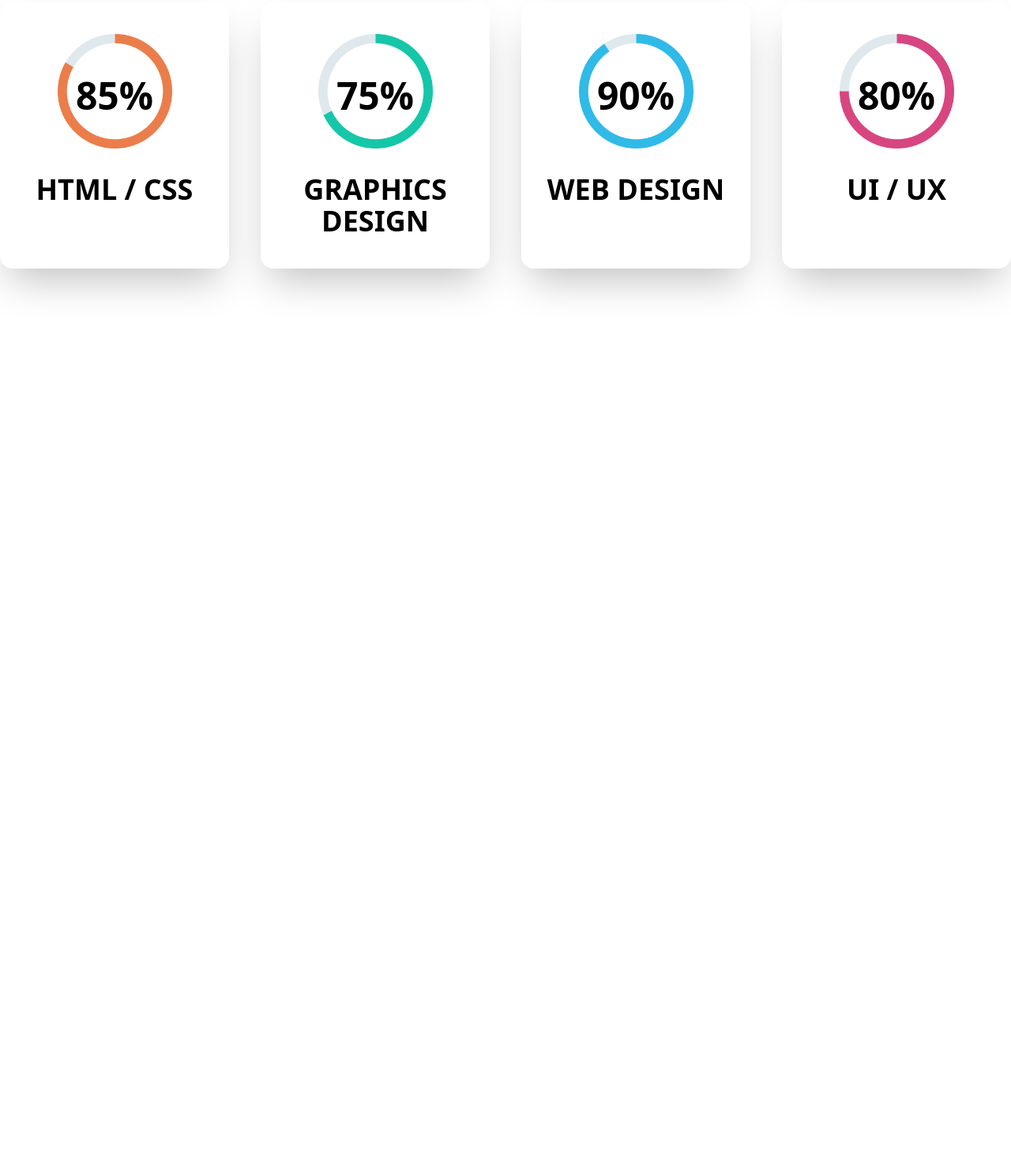
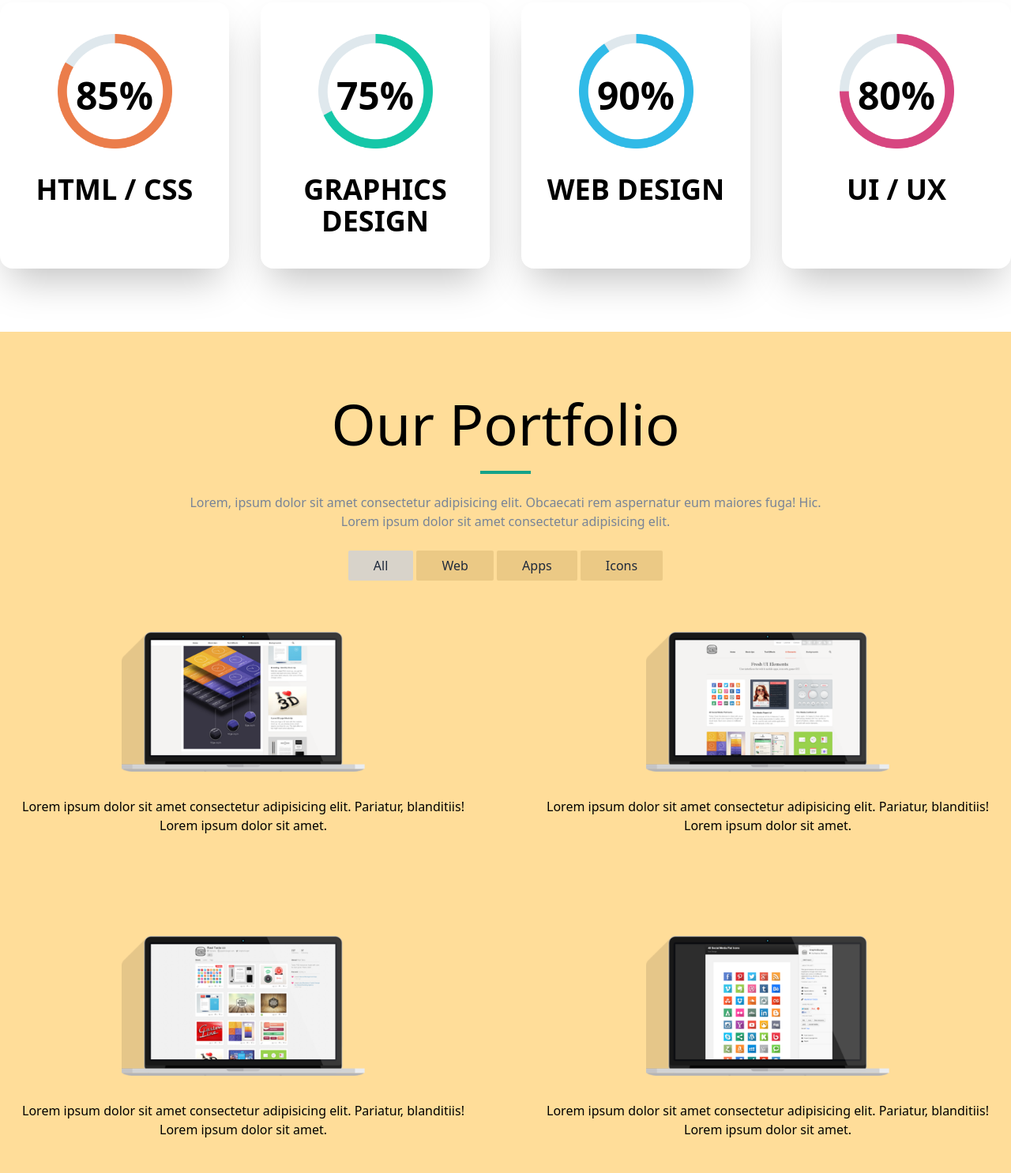
Before and after one commit to devhasibulislam/cuda-single, a plain HTML site: page index.html in a window 1280 px wide. Shown: the part 2740-4225 px from the top of the page at 79% size. Before the commit the page ends 3160 px from the top, so only its background shows below. Drawn offline with nearby package versions, Linux system fonts and the light colour scheme.

Commit message:
adding portfolio done

```diff
--- a/index.html
+++ b/index.html
@@ -366,7 +366,8 @@
                             <div class="skill__card">
                                 <div class="card__thumb relative flex justify-center">
                                     <img class="w-2/4" src="images/icons/Base-1@3x.png" alt="base">
-                                    <span class="absolute text-5xl bottom-2/4 top-[25%] translate-y-2/4  font-bold">85%</span>
+                                    <span
+                                        class="absolute text-5xl bottom-2/4 top-[25%] translate-y-2/4  font-bold">85%</span>
                                 </div>
                                 <div class="skill__name text-center mt-8">
                                     <h4 class="lg:text-4xl md:text-3xl text-2xl font-bold">HTML / CSS</h4>
@@ -377,7 +378,8 @@
                             <div class="skill__card">
                                 <div class="card__thumb relative flex justify-center">
                                     <img class="w-2/4" src="images/icons/Base-2@3x.png" alt="base">
-                                    <span class="absolute text-5xl bottom-2/4 top-[25%] translate-y-2/4  font-bold">75%</span>
+                                    <span
+                                        class="absolute text-5xl bottom-2/4 top-[25%] translate-y-2/4  font-bold">75%</span>
                                 </div>
                                 <div class="skill__name text-center mt-8">
                                     <h4 class="lg:text-4xl md:text-3xl text-2xl font-bold">GRAPHICS DESIGN</h4>
@@ -388,7 +390,8 @@
                             <div class="skill__card">
                                 <div class="card__thumb relative flex justify-center">
                                     <img class="w-2/4" src="images/icons/Base-3@3x.png" alt="base">
-                                    <span class="absolute text-5xl bottom-2/4 top-[25%] translate-y-2/4  font-bold">90%</span>
+                                    <span
+                                        class="absolute text-5xl bottom-2/4 top-[25%] translate-y-2/4  font-bold">90%</span>
                                 </div>
                                 <div class="skill__name text-center mt-8">
                                     <h4 class="lg:text-4xl md:text-3xl text-2xl font-bold">WEB DESIGN</h4>
@@ -399,7 +402,8 @@
                             <div class="skill__card">
                                 <div class="card__thumb relative flex justify-center">
                                     <img class="w-2/4" src="images/icons/Base-4@3x.png" alt="base">
-                                    <span class="absolute text-5xl bottom-2/4 top-[25%] translate-y-2/4  font-bold">80%</span>
+                                    <span
+                                        class="absolute text-5xl bottom-2/4 top-[25%] translate-y-2/4  font-bold">80%</span>
                                 </div>
                                 <div class="skill__name text-center mt-8">
                                     <h4 class="lg:text-4xl md:text-3xl text-2xl font-bold">UI / UX</h4>
@@ -410,6 +414,100 @@
                 </section>
             </section>
         </section>
+        <!-- portfolio section -->
+        <section class="portfolio__section bg-[#ffdd99] py-20">
+            <section class="container mx-auto">
+                <div class="section team__header">
+                    <div class="team__title">
+                        <h2 class="text-7xl text-center">Our Portfolio</h2>
+                    </div>
+                    <!-- reusable -->
+                    <div class="ss__divider text-center my-6">
+                        <hr class="short__separator border-t-4 max-w-[5%] mx-auto border-[#15a289]">
+                    </div>
+                    <div class="team__desc">
+                        <p class="text-[#788497] text-center">
+                            Lorem, ipsum dolor sit amet consectetur adipisicing elit. Obcaecati rem aspernatur eum
+                            maiores fuga! Hic.
+                            <br>
+                            Lorem ipsum dolor sit amet consectetur adipisicing elit.
+                        </p>
+                    </div>
+                </div>
+                <section class="clickable__tab text-center">
+                    <div class="tab inline-block">
+                        <span class="bg-[#d8d3ca] rounded-sm py-2 px-8"><a class="my-8 inline-block text-slate-800"
+                                href="#">All</a></span>
+                        <span class="bg-[#ebc985] rounded-sm py-2 px-8"><a class="my-8 inline-block text-slate-800"
+                                href="#">Web</a></span>
+                        <span class="bg-[#ebc985] rounded-sm py-2 px-8"><a class="my-8 inline-block text-slate-800"
+                                href="#">Apps</a></span>
+                        <span class="bg-[#ebc985] rounded-sm py-2 px-8"><a class="my-8 inline-block text-slate-800"
+                                href="#">Icons</a></span>
+                    </div>
+                </section>
+                <section class="pofo_tasks lg:px-0 md:px-0 px-4">
+                    <div class="grid lg:grid-cols-2 md:grid-cols-2 grid-cols-1 gap-12">
+                        <div class="pofo_box py-10">
+                            <div class="pofo__card">
+                                <div class="pofo__thumb flex justify-center">
+                                    <img class="w-1/2" src="images/laptops/1@3x.png" alt="laptops">
+                                </div>
+                                <div class="pofo_desc mt-8 text-center">
+                                    <p>
+                                        Lorem ipsum dolor sit amet consectetur adipisicing elit. Pariatur, blanditiis!
+                                        <br>
+                                        Lorem ipsum dolor sit amet.
+                                    </p>
+                                </div>
+                            </div>
+                        </div>
+                        <div class="pofo_box py-10">
+                            <div class="pofo__card">
+                                <div class="pofo__thumb flex justify-center">
+                                    <img class="w-1/2" src="images/laptops/2@3x.png" alt="laptops">
+                                </div>
+                                <div class="pofo_desc mt-8 text-center">
+                                    <p>
+                                        Lorem ipsum dolor sit amet consectetur adipisicing elit. Pariatur, blanditiis!
+                                        <br>
+                                        Lorem ipsum dolor sit amet.
+                                    </p>
+                                </div>
+                            </div>
+                        </div>
+                        <div class="pofo_box py-10">
+                            <div class="pofo__card">
+                                <div class="pofo__thumb flex justify-center">
+                                    <img class="w-1/2" src="images/laptops/3@3x.png" alt="laptops">
+                                </div>
+                                <div class="pofo_desc mt-8 text-center">
+                                    <p>
+                                        Lorem ipsum dolor sit amet consectetur adipisicing elit. Pariatur, blanditiis!
+                                        <br>
+                                        Lorem ipsum dolor sit amet.
+                                    </p>
+                                </div>
+                            </div>
+                        </div>
+                        <div class="pofo_box py-10">
+                            <div class="pofo__card">
+                                <div class="pofo__thumb flex justify-center">
+                                    <img class="w-1/2" src="images/laptops/4@3x.png" alt="laptops">
+                                </div>
+                                <div class="pofo_desc mt-8 text-center">
+                                    <p>
+                                        Lorem ipsum dolor sit amet consectetur adipisicing elit. Pariatur, blanditiis!
+                                        <br>
+                                        Lorem ipsum dolor sit amet.
+                                    </p>
+                                </div>
+                            </div>
+                        </div>
+                    </div>
+                </section>
+            </section>
+        </section>
     </main>
 </body>
 
```
